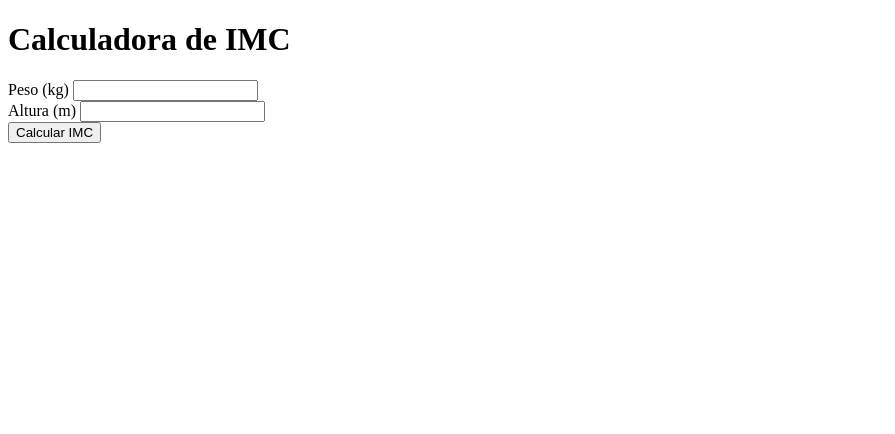
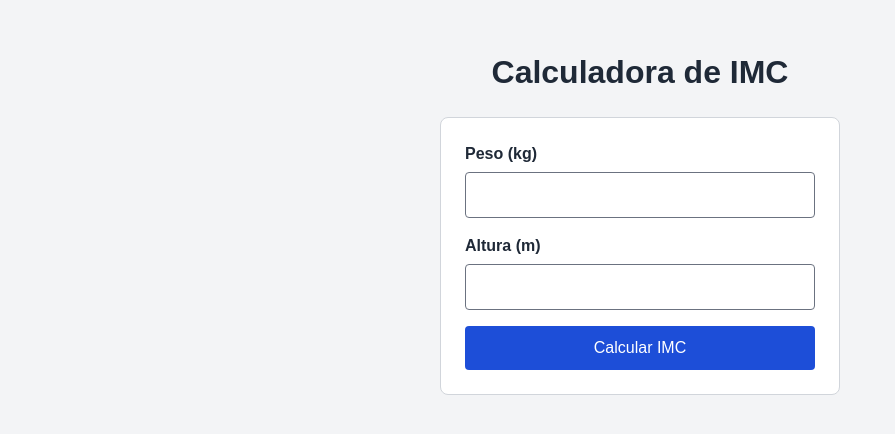
Before and after one commit to RoberioArnaud/calculadora-imc, a plain HTML site: page index.html in a window 1280 px wide. Shown: the whole page, without its empty margins (0-895 px from the left). Drawn offline with Linux system fonts and the light colour scheme.

Commit message:
style: adiciona estilos básicos da calculadora

```diff
--- a/index.html
+++ b/index.html
@@ -4,6 +4,7 @@
   <meta charset="UTF-8">
   <meta name="viewport" content="width=device-width, initial-scale=1.0">
   <title>Calculadora de IMC</title>
+  <link rel="stylesheet" href="style.css">
 </head>
 <body>
   <h1>Calculadora de IMC</h1>
--- /dev/null
+++ b/style.css
@@ -0,0 +1,63 @@
+* {
+  box-sizing: border-box;
+}
+
+body {
+  max-width: 440px;
+  margin: 48px auto;
+  padding: 0 20px;
+  font-family: Arial, sans-serif;
+  line-height: 1.5;
+  color: #1f2937;
+  background-color: #f3f4f6;
+}
+
+h1 {
+  text-align: center;
+}
+
+form {
+  padding: 24px;
+  background-color: #ffffff;
+  border: 1px solid #d1d5db;
+  border-radius: 8px;
+}
+
+form div {
+  margin-bottom: 16px;
+}
+
+label {
+  display: block;
+  margin-bottom: 6px;
+  font-weight: bold;
+}
+
+input,
+button {
+  width: 100%;
+  padding: 10px;
+  border-radius: 4px;
+  font: inherit;
+}
+
+input {
+  border: 1px solid #6b7280;
+}
+
+button {
+  border: none;
+  color: #ffffff;
+  background-color: #1d4ed8;
+  cursor: pointer;
+}
+
+button:hover {
+  background-color: #1e40af;
+}
+
+input:focus-visible,
+button:focus-visible {
+  outline: 3px solid #2563eb;
+  outline-offset: 3px;
+}
```
